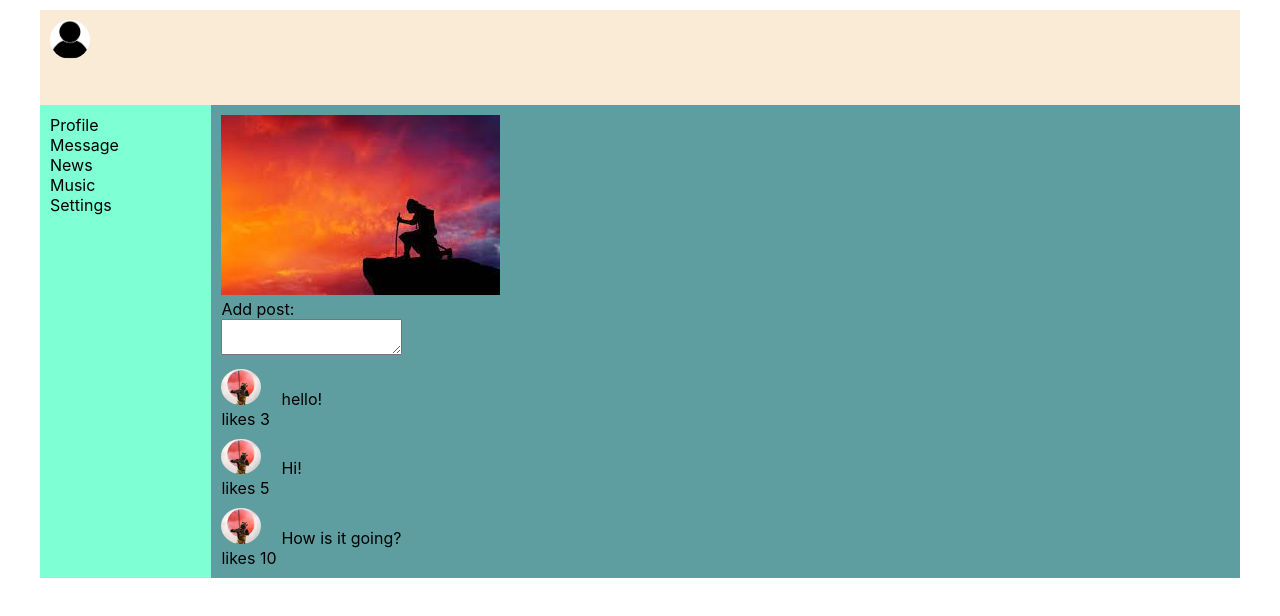
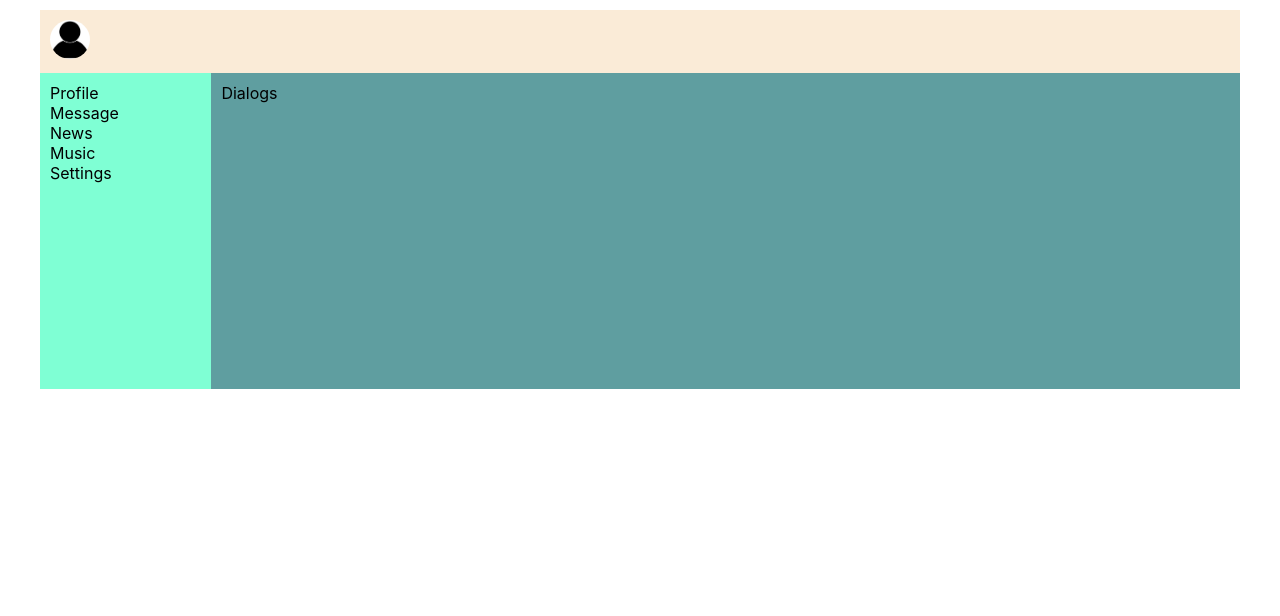
Before and after one commit to AliaksandrLiubanets/sn_typescript, a React (Create React App) app: page / in a window 1280 px wide. Shown: the top 616 px of the page. Built offline with nearby package versions, Linux system fonts and the light colour scheme.

Commit message:
Create Dialogs component

```diff
--- a/src/App.css
+++ b/src/App.css
@@ -9,3 +9,9 @@
           'h h'
           'n c';
 }
+
+.content {
+  grid-area: c;
+  background-color: cadetblue;
+  padding: 10px;
+}
--- a/src/App.tsx
+++ b/src/App.tsx
@@ -3,13 +3,17 @@ import './App.css';
 import Header from "./components/Header/Header";
 import Navbar from "./components/Navbar/Navbar";
 import Profile from "./components/Profile/Profile";
+import Dialogs from './components/Dialogs/Dialogs'
 
 function App() {
     return (
         <div className="App">
             <Header />
             <Navbar />
-            <Profile />
+            <div className={"content"}>
+                <Dialogs />
+            </div>
+            {/*<Profile />*/}
         </div>
     );
 }
--- /dev/null
+++ b/src/components/Dialogs/Dialogs.tsx
@@ -0,0 +1,7 @@
+function Dialogs() {
+    return <div>
+        Dialogs
+    </div>
+}
+
+export default Dialogs
--- a/src/components/Profile/AddPost/AddPost.tsx
+++ b/src/components/Profile/AddPost/AddPost.tsx
@@ -4,8 +4,9 @@ import s from './AddPost.module.css'
 
 function AddPost() {
     return <div className={s.addPost}>
-        <div>Add post:</div>
+        <div>My posts:</div>
         <textarea></textarea>
+        <button>Add post</button>
         <Posts post={'hello!'} likes={3}/>
         <Posts post={'Hi!'} likes={5}/>
         <Posts post={'How is it going?'} likes={10}/>
```
Also changed, not shown: src/components/Dialogs/Dialogs.module.css (added).
